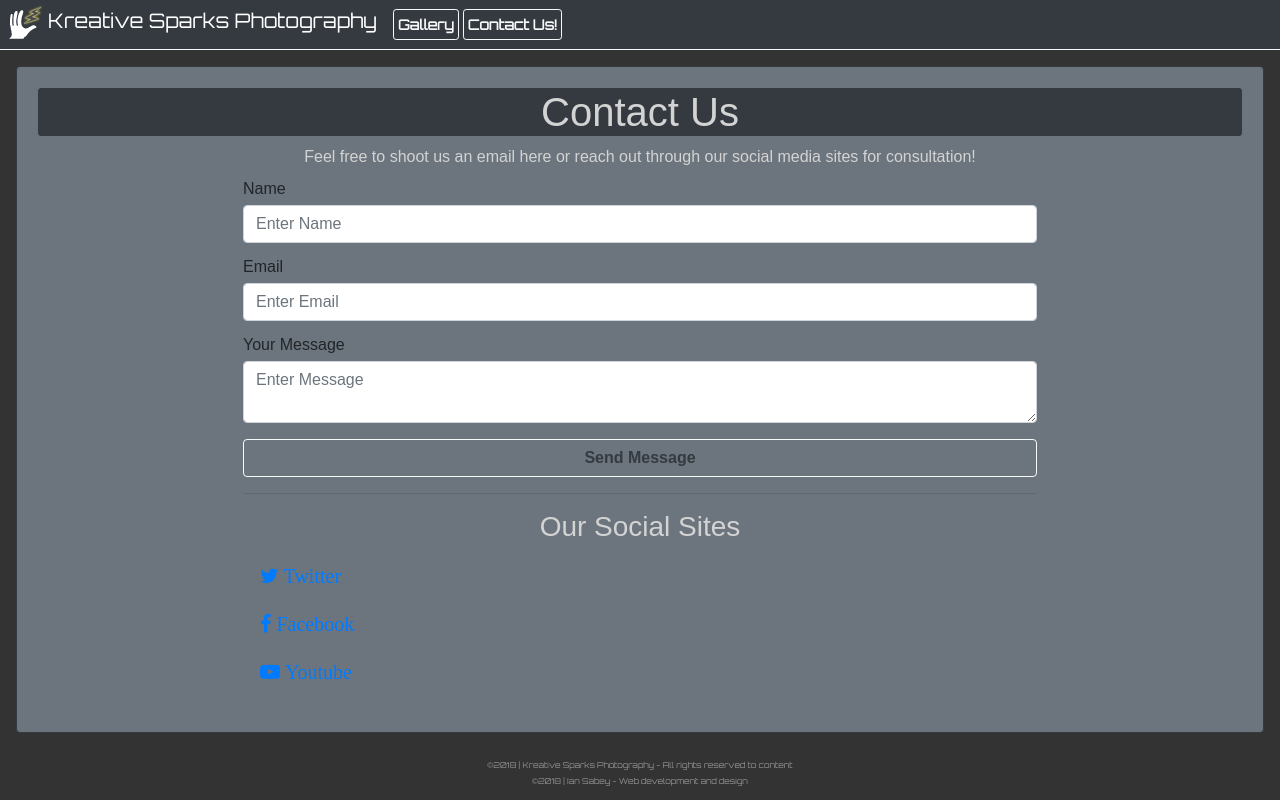
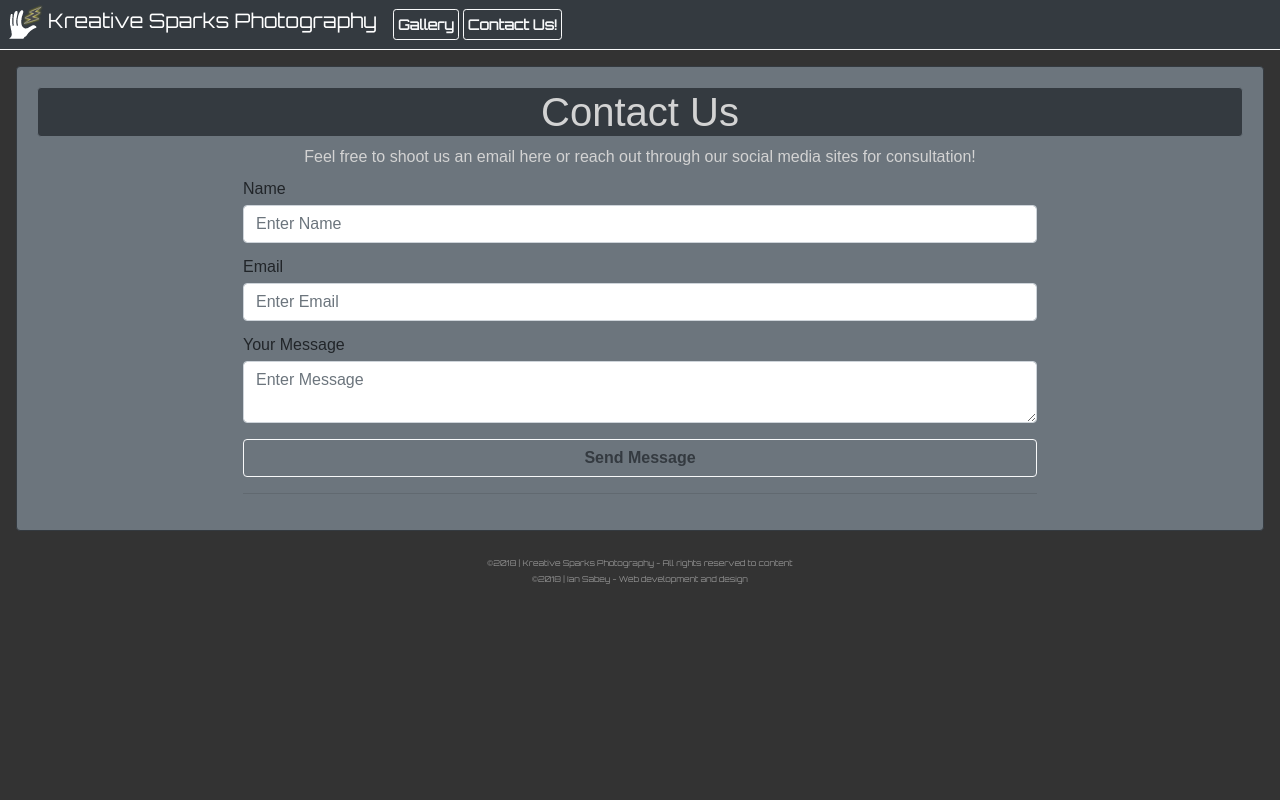
Before and after one commit to eponymz/kreativesparksphotography, a React (Create React App) app in the folder client/: page /contact in a window 1280 px wide. Built offline with nearby package versions, Linux system fonts and the light colour scheme; no server answers; a web font is replaced by a local one.

Commit message:
temporarily commented out social site links as they are not developed yet.

```diff
--- a/client/src/components/Contact.js
+++ b/client/src/components/Contact.js
@@ -68,7 +68,7 @@ class Contact extends Component {
                 </button>
               </form>
               <hr />
-              <h3
+              {/* <h3
                 style={{
                   textAlign: 'center',
                   color: 'lightgray',
@@ -102,7 +102,7 @@ class Contact extends Component {
                     </i>
                   </a>
                 </li>
-              </ul>
+              </ul> */}
             </div>
           </div>
         </div>
```
